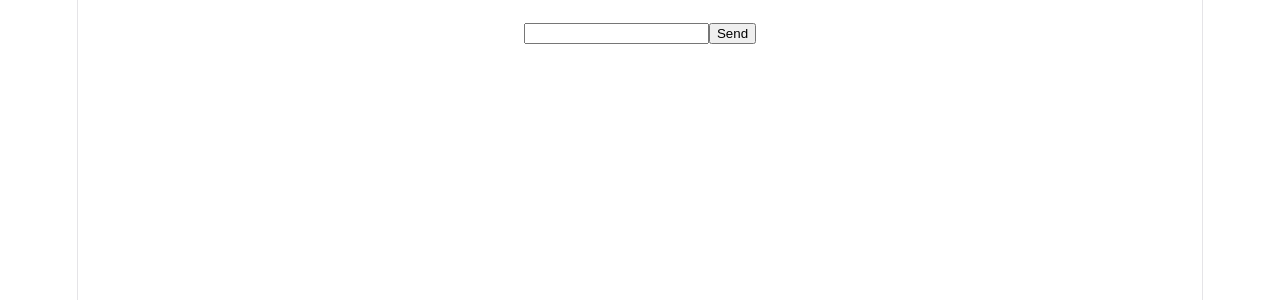
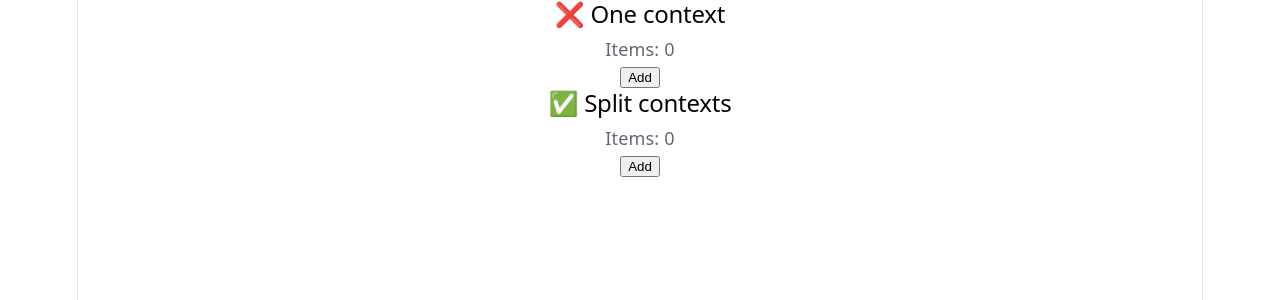
Before and after one commit to bilogcloud/react-education-advanced, a React (Vite) app in the folder react-advanced/: page / in a window 1280 px wide. Shown: the top 300 px of the page. Built offline with nearby package versions, Linux system fonts and the light colour scheme.

Commit message:
add to remote

```diff
--- a/react-advanced/src/App.tsx
+++ b/react-advanced/src/App.tsx
@@ -1,10 +1,10 @@
 import './App.css'
-import { Chat } from '@/day2/Chat.tsx'
+import ContextDemo from '@/day2/ContextDemo.tsx'
 
 function App() {
   return (
     <div style={{ height: '100dvh' }}>
-      <Chat />
+      <ContextDemo />
     </div>
   )
 }
--- a/react-advanced/src/day2/ContextDemo.tsx
+++ b/react-advanced/src/day2/ContextDemo.tsx
@@ -1,140 +1,73 @@
+// ContextDemo.tsx
 import {
   createContext,
   type Dispatch,
   type ReactNode,
+  type SetStateAction,
   useContext,
-  useEffect,
-  useReducer,
-  useRef,
+  useState,
 } from 'react'
 
-type Action = { type: 'add' } | { type: 'reset' }
-
-function reducer(count: number, action: Action): number {
-  switch (action.type) {
-    case 'add':
-      return count + 1
-    case 'reset':
-      return 0
-  }
-}
-
-// Flashes the element and logs after every render that commits
-function useRenderFlash<T extends HTMLElement>(name: string) {
-  const ref = useRef<T>(null)
-  useEffect(() => {
-    console.log(`${name} rendered`)
-    ref.current?.animate(
-      [{ backgroundColor: '#fde68a' }, { backgroundColor: 'transparent' }],
-      { duration: 800 },
-    )
-  })
-  return ref
-}
-
-// ---------- WRONG: one context holds both state and dispatch ----------
-
-const CartContext = createContext<{
-  count: number
-  dispatch: Dispatch<Action>
-} | null>(null)
+// ❌ WRONG: one context for the value AND the setter
+const CartContext = createContext({ count: 0, add: () => {} });
 
 function WrongProvider({ children }: { children: ReactNode }) {
-  const [count, dispatch] = useReducer(reducer, 0)
-  return <CartContext value={{ count, dispatch }}>{children}</CartContext>
-}
-
-function useCart() {
-  const ctx = useContext(CartContext)
-  if (!ctx) throw new Error('useCart must be used inside <WrongProvider>')
-  return ctx
+  const [count, setCount] = useState(0);
+  const add = () => setCount(c => c + 1);
+  return <CartContext value={{ count, add }}>{children}</CartContext>;
 }
 
 function WrongBadge() {
-  const ref = useRenderFlash<HTMLParagraphElement>('❌ Badge')
-  const { count } = useCart() // needs count: re-rendering is correct
-  return <p ref={ref}>Items in cart: {count}</p>
+  const { count } = useContext(CartContext);
+  console.log('❌ Badge rendered');
+  return <p>Items: {count}</p>;
 }
 
-function WrongButton({ label }: { label: string }) {
-  const ref = useRenderFlash<HTMLButtonElement>(`❌ Button ${label}`)
-  const { dispatch } = useCart() // only needs dispatch, but reads the whole context
-  return (
-    <button ref={ref} onClick={() => dispatch({ type: 'add' })}>
-      Add {label}
-    </button>
-  )
+function WrongButton() {
+  const { add } = useContext(CartContext); // only needs add, still re-renders
+  console.log('❌ Button rendered');
+  return <button onClick={add}>Add</button>;
 }
 
-// ---------- CORRECT: state and dispatch in separate contexts ----------
-
-const CountContext = createContext<number | null>(null)
-const DispatchContext = createContext<Dispatch<Action> | null>(null)
+// ✅ RIGHT: value and setter in separate contexts
+const CountContext = createContext(0);
+const SetCountContext = createContext<Dispatch<SetStateAction<number>>>(() => {});
 
 function RightProvider({ children }: { children: ReactNode }) {
-  const [count, dispatch] = useReducer(reducer, 0)
+  const [count, setCount] = useState(0);
   return (
     <CountContext value={count}>
-      <DispatchContext value={dispatch}>{children}</DispatchContext>
+      <SetCountContext value={setCount}>{children}</SetCountContext>
     </CountContext>
-  )
-}
-
-function useCount() {
-  const ctx = useContext(CountContext)
-  if (ctx === null)
-    throw new Error('useCount must be used inside <RightProvider>')
-  return ctx
-}
-
-function useCartDispatch() {
-  const ctx = useContext(DispatchContext)
-  if (!ctx)
-    throw new Error('useCartDispatch must be used inside <RightProvider>')
-  return ctx
+  );
 }
 
 function RightBadge() {
-  const ref = useRenderFlash<HTMLParagraphElement>('✅ Badge')
-  const count = useCount()
-  return <p ref={ref}>Items in cart: {count}</p>
+  const count = useContext(CountContext);
+  console.log('✅ Badge rendered');
+  return <p>Items: {count}</p>;
 }
 
-function RightButton({ label }: { label: string }) {
-  const ref = useRenderFlash<HTMLButtonElement>(`✅ Button ${label}`)
-  const dispatch = useCartDispatch() // dispatch never changes → no re-render
-  return (
-    <button ref={ref} onClick={() => dispatch({ type: 'add' })}>
-      Add {label}
-    </button>
-  )
+function RightButton() {
+  const setCount = useContext(SetCountContext); // setCount never changes
+  console.log('✅ Button rendered');
+  return <button onClick={() => setCount(c => c + 1)}>Add</button>;
 }
-
-// ---------- Both versions side by side ----------
-// The children are created here, in a component that never re-renders,
-// so the ONLY reason anything below re-renders is the context.
 
 export default function ContextDemo() {
   return (
-    <div style={{ display: 'flex', gap: 48 }}>
-      <section>
+    <>
       <h2>❌ One context</h2>
       <WrongProvider>
         <WrongBadge />
-          <WrongButton label="A" />
-          <WrongButton label="B" />
-          <WrongButton label="C" />
+        <WrongButton />
       </WrongProvider>
-      </section>
-      <section>
+
       <h2>✅ Split contexts</h2>
       <RightProvider>
         <RightBadge />
-          <RightButton label="A" />
-          <RightButton label="B" />
-          <RightButton label="C" />
+        <RightButton />
       </RightProvider>
-      </section>
-    </div>
-  )
+    </>
+  );
 }
```
Lines whose indentation alone changed are shown as unchanged.
